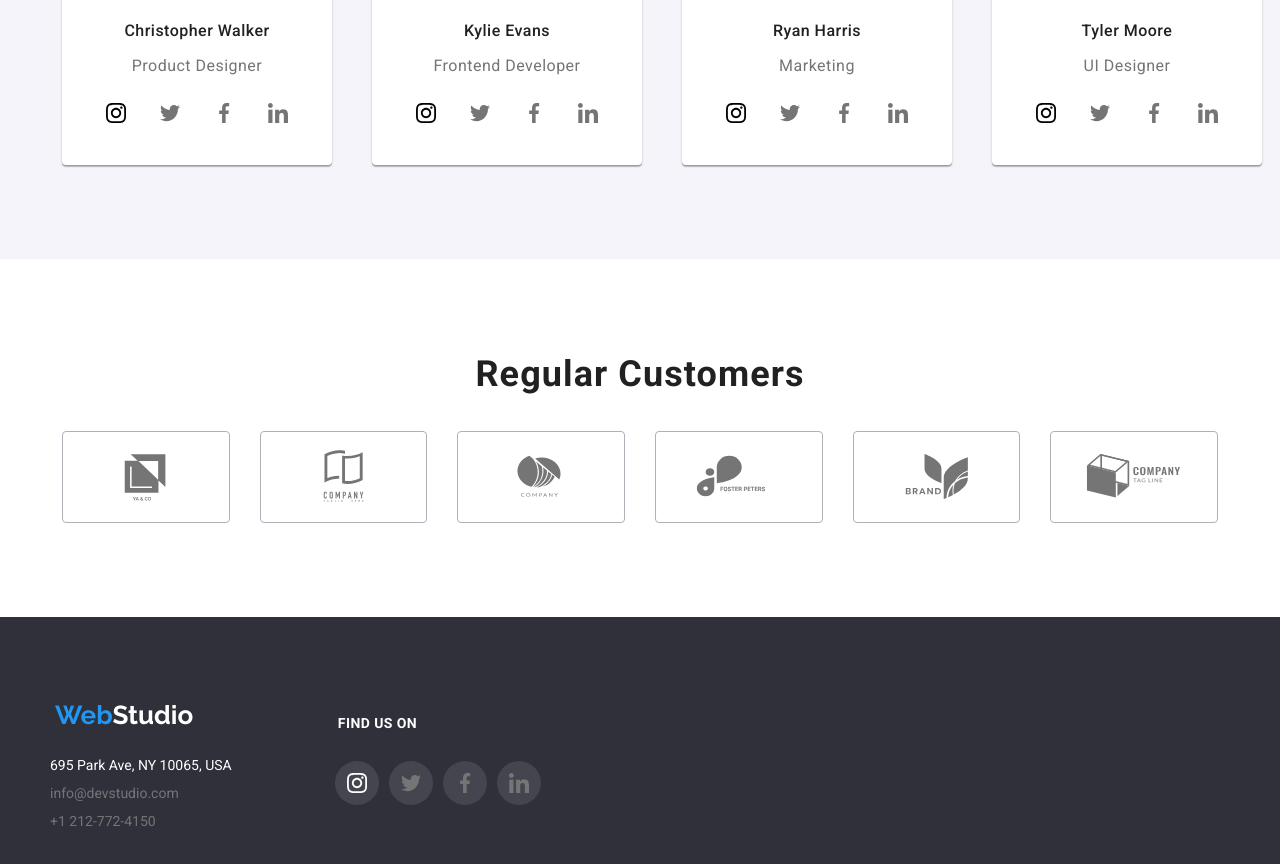
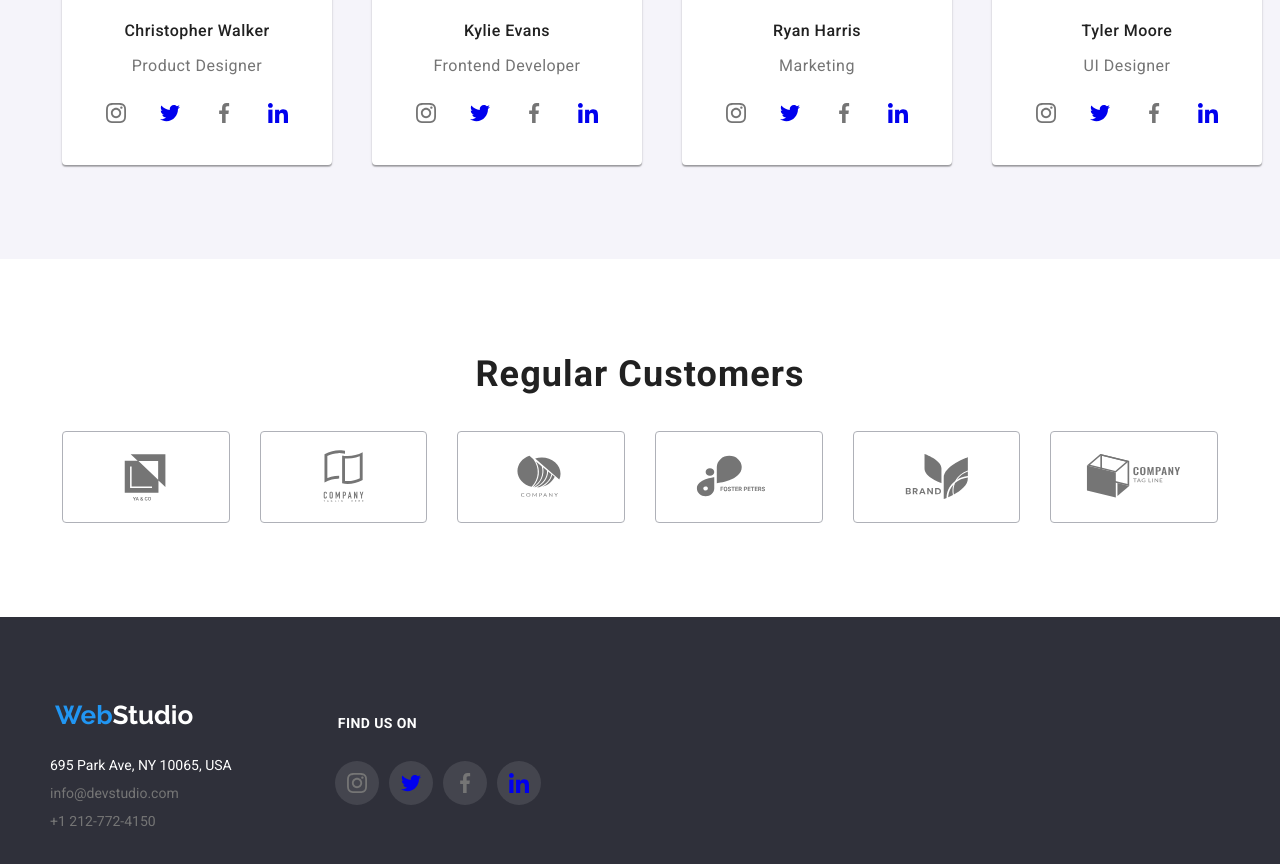
Before and after one commit to demouserlidia88/goit-markup-hw-04, a plain HTML site: page index.html in a window 1280 px wide. Shown: the part 2122-2986 px from the top of the page. Drawn offline with nearby package versions, Linux system fonts and the light colour scheme; files whose address does not match are found by name.

Commit message:
un alt commit incercarea 2

```diff
--- a/css/styles.css
+++ b/css/styles.css
@@ -486,10 +486,10 @@ button:hover, button:focus {
 	justify-content: center;
 	align-items: center;
 	border-radius: 50%;
-    color: var(--color-paragraf);
+    fill: var(--color-paragraf);
 }
 .icon svg {
-    color: var(--color-paragraf);
+    fill: var(--color-paragraf);
 }
 .icon svg {
 	width: 20px;
```
